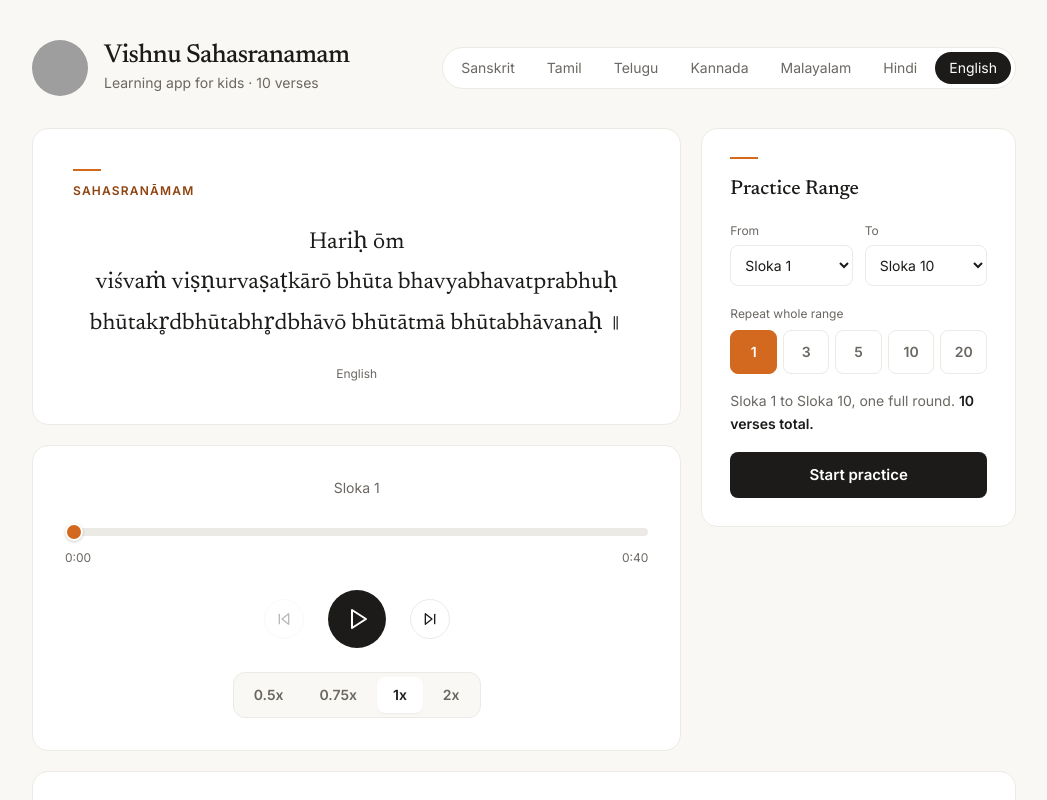
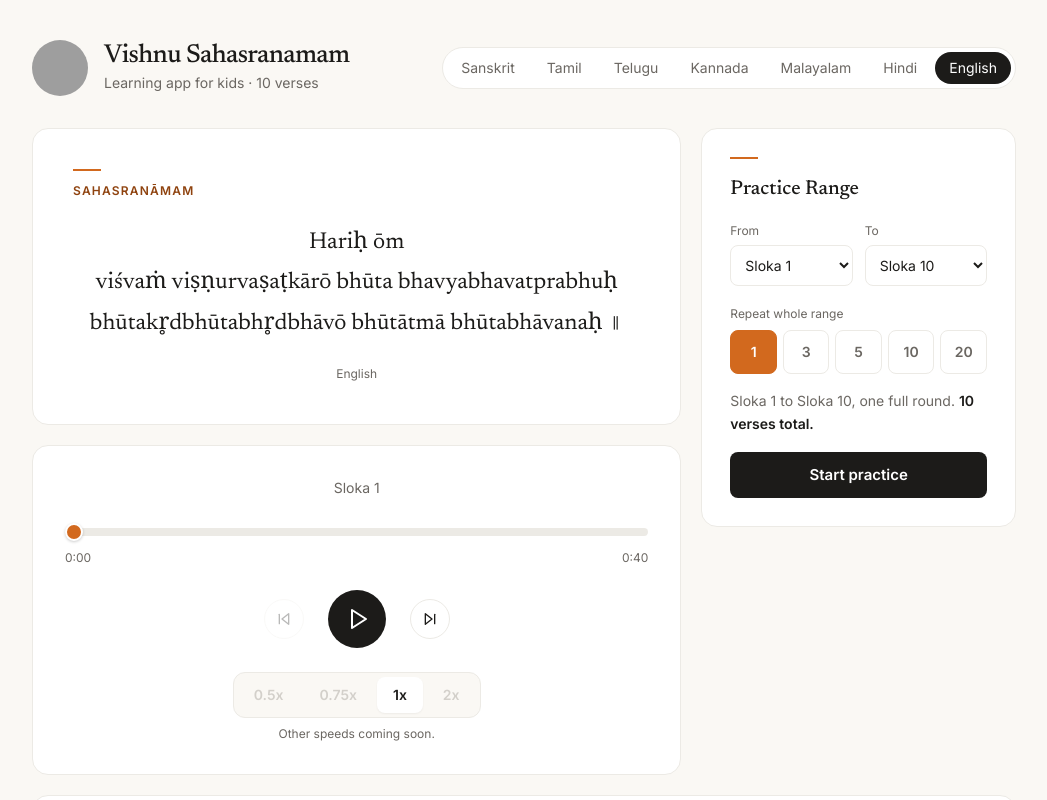
Before and after one commit to sharanainapurapu/vishnu-sahasranamam, a React (Vite) app: page / in a window 1280 px wide. Shown: the top 800 px of the page, without its empty margins (116-1163 px from the left). Built offline with nearby package versions, Linux system fonts and the light colour scheme; grey boxes are pictures that could not be loaded.

Commit message:
Enable only 1x speed; disable others with coming-soon note

```diff
--- a/src/components/Player.jsx
+++ b/src/components/Player.jsx
@@ -7,6 +7,9 @@ const AUDIO_URL = `${import.meta.env.BASE_URL}audio/full_slokas.m4a`
 
 // Playback speed choices (kept small and simple for kids)
 const SPEED_OPTIONS = [0.5, 0.75, 1, 2]
+// Only these speeds are enabled for now; others are shown but disabled.
+// Add rates here to re-enable them later.
+const ENABLED_SPEEDS = [1]
 
 const Player = ({
   sloka,
@@ -393,23 +396,34 @@ const Player = ({
       </div>
 
       {/* Speed — segmented control */}
-      <div className="flex justify-center">
+      <div className="flex flex-col items-center gap-2">
         <div role="group" aria-label="Playback speed" className="inline-flex gap-1 bg-paper-bg border border-paper-line rounded-xl p-1">
-          {SPEED_OPTIONS.map((rate) => (
+          {SPEED_OPTIONS.map((rate) => {
+            const enabled = ENABLED_SPEEDS.includes(rate)
+            const active = speed === rate
+            return (
               <button
                 key={rate}
                 type="button"
-              onClick={() => handleSpeedChange(rate)}
-              aria-pressed={speed === rate}
-              aria-label={`${rate}x playback speed`}
+                onClick={() => enabled && handleSpeedChange(rate)}
+                disabled={!enabled}
+                aria-pressed={active}
+                aria-label={enabled ? `${rate}x playback speed` : `${rate}x playback speed, coming soon`}
+                title={enabled ? undefined : 'Coming soon'}
                 className={`px-4 py-2 rounded-lg text-sm font-semibold transition-colors focus:outline-none focus-visible:ring-2 focus-visible:ring-saff-500 ${
-                speed === rate ? 'bg-paper-card text-ink-900 shadow-sm' : 'text-ink-500 hover:text-ink-900'
+                  !enabled
+                    ? 'text-ink-400 opacity-40 cursor-not-allowed'
+                    : active
+                    ? 'bg-paper-card text-ink-900 shadow-sm'
+                    : 'text-ink-500 hover:text-ink-900'
                 }`}
               >
                 {rate}x
               </button>
-          ))}
+            )
+          })}
         </div>
+        <p className="text-xs text-ink-500">Other speeds coming soon.</p>
       </div>
     </div>
   )
```
Lines whose indentation alone changed are shown as unchanged.
